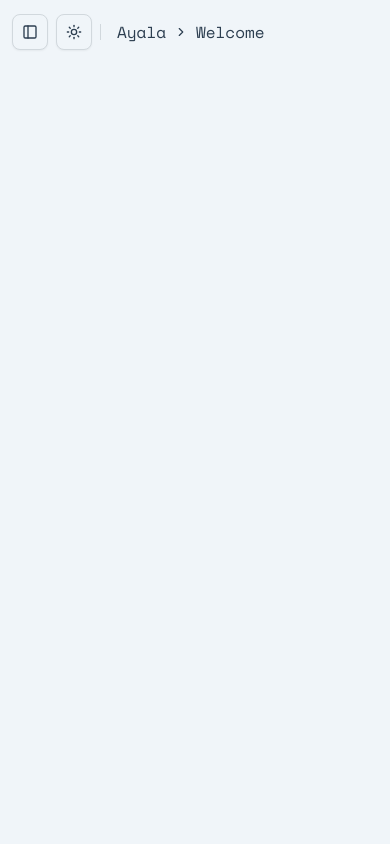
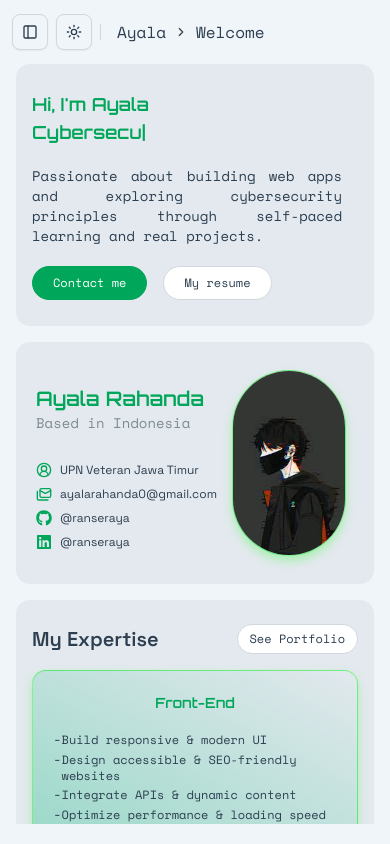
Before and after one commit to ranseraya/portfolio-Ayala, a Next.js app: page / in a window 390 px wide. Built offline with nearby package versions, Linux system fonts and the light colour scheme.

Commit message:
Update routing

```diff
--- a/next.config.mjs
+++ b/next.config.mjs
@@ -8,15 +8,6 @@ const nextConfig = {
     // experimental: {
     //   turbo: false, // Disable turbopack
     // },
-  async redirects() {
-    return [
-      {
-        source: '/',
-        destination: '/dashboard',
-        permanent: true,
-      },
-    ];
-  },
   };
 
 export default nextConfig;
--- a/src/app/page.js
+++ /dev/null
@@ -1,7 +0,0 @@
-import Image from "next/image";
-
-export default function Home() {
-  return (
-    <div></div>
-  );
-}
--- /dev/null
+++ b/src/app/page.jsx
@@ -0,0 +1,141 @@
+import TypingEffect from "@/components/typing-effect";
+import Image from "next/image";
+import HighlightHome from "@/components/dashboard-page/highlight-Home";
+import { UserCircle2Icon, MailsIcon } from "lucide-react";
+import { FaGithub, FaLinkedin } from "react-icons/fa";
+import { introData, contactInfo, expertiseAreas } from '@/lib/data/dashboard'
+
+export const metadata = {
+  title: "Dashboard Portfolio Ayala",
+  description:
+    "Welcome to Ayala Septama Rahanda's portfolio. Explore modern web development projects and cybersecurity insights. Ready to collaborate for innovative solutions.",
+};
+
+export default function Page() {
+  return (
+    <main className="flex flex-1 flex-col gap-4 p-4 pt-0 max-h-[90vh] overflow-y-scroll">
+      <section className="grid auto-rows-min gap-4 lg:grid-cols-2">
+        <div className="relative min-h-50 sm:min-h-80 bg-muted/80 aspect-auto rounded-xl p-4 flex flex-col items-start justify-around">
+          <div className="z-1 pr-4 h-1/2 flex flex-col justify-start">
+            <h1 className="text-lg lg:text-2xl xl:text-3xl mb-5 orbitron text-primary">
+              Hi, I'm {introData.firstname} <br />
+              <TypingEffect
+                words={["Front-End Developer", "Cybersecurity Enthusiast"]}
+              />
+            </h1>
+            <p className="text-sm md:text-base xl:text-lg text-foreground text-justify">
+              {introData.description}
+            </p>
+          </div>
+          <div className="flex flex-row mt-10 sm:mt-4 items-center gap-4">
+            <a
+              href="/contact"
+              className="text-xs sm:text-base px-5 py-2 border border-primary rounded-full bg-primary text-primary-foreground flex items-center gap-2 dark:bg-transparent dark:border-primary dark:text-primary"
+            >
+              Contact me
+            </a>
+            <a
+              href={introData.resumeLink}
+              download
+              className="text-xs sm:text-base px-5 py-2 border rounded-full border-border flex items-center gap-2 bg-card text-card-foreground duration-500 hover:bg-primary hover:text-primary-foreground"
+            >
+              My resume
+            </a>
+          </div>
+        </div>
+        <div className="bg-muted/80 aspect-auto rounded-xl flex justify-between gap-2 px-5 py-5 sm:py-0">
+          <div className="mt-2 sm:mt-10 flex flex-col justify-around">
+            <div className="">
+              <h2 className="text-xl sm:text-2xl orbitron text-primary">
+               {introData.firstname}{" "}
+                <span className="text-xl sm:text-2xl font-semibold hidden sm:inline text-foreground">
+                  {!introData.midname ? introData.midname : ''}{" "}
+                </span>
+                {introData.lastname}
+              </h2>
+              <p className="text-sm text-muted-foreground">
+                {introData.location}
+              </p>
+              <p></p>
+            </div>
+            <ul className="text-xs sm:text-sm space-y-2 text-foreground">
+              <li className="flex items-center gap-2 spaceGrotesk">
+                <UserCircle2Icon className="size-4 sm:size-5 text-primary" />
+                {contactInfo.university}
+              </li>
+              <li className="hover:text-primary">
+                <a
+                  href={`mailto:${contactInfo.email}`}
+                  className="flex items-center gap-2 spaceGrotesk"
+                >
+                  <MailsIcon className="size-4 sm:size-5 text-primary" />
+                  {contactInfo.email}
+                </a>
+              </li>
+              <li className="hover:text-primary">
+                <a
+                  href={contactInfo.github}
+                  target="_blank"
+                  rel="noopener noreferrer"
+                  className="flex items-center gap-2 spaceGrotesk"
+                >
+                  <FaGithub className="size-4 sm:size-5 text-primary" />
+                  @ranseraya
+                </a>
+              </li>
+              <li className="hover:text-primary">
+                <a
+                  href={contactInfo.linkedin}
+                  target="_blank"
+                  rel="noopener noreferrer"
+                  className="flex items-center gap-2 spaceGrotesk"
+                >
+                  <FaLinkedin className="size-4 sm:size-5 text-primary" />
+                  @ranseraya
+                </a>
+              </li>
+            </ul>
+          </div>
+          <div className="w-1/2 flex justify-center items-center">
+            <div className="w-auto max-h-11/12 h-auto rounded-full flex items-center overflow-hidden glassmorph-g">
+              <Image
+                src={introData.profilePic}
+                width={300}
+                height={400}
+                alt="foto-profile"
+                className=" w-auto max-h-50 sm:max-h-80"
+              />
+            </div>
+          </div>
+        </div>
+      </section>
+
+      <section className="bg-muted/80 rounded-xl py-6 px-4">
+        <div className="flex justify-between items-center mb-4">
+          <h2 className="text-xl sm:text-3xl font-semibold spaceGrotesk text-foreground">
+            My Expertise
+          </h2>
+          <a
+            href="/projects"
+            className="text-xs sm:text-base px-3 py-1.5 border rounded-full border-border flex items-center gap-2 bg-card text-card-foreground duration-500 hover:bg-primary hover:text-primary-foreground"
+          >
+            See Portfolio <span className="hidden sm:block">→</span>
+          </a>
+        </div>
+        <div className="grid gap-4 lg:grid-cols-2 text-sm sm:text-base">
+          {expertiseAreas.map((area, index) => (
+            <div key={index} className="h-44 rounded-xl glassmorph-g flex flex-col justify-center items-center text-foreground">
+              <h1 className="texl-base sm:text-xl mb-4 md:mb-2 xl:mb-4 orbitron text-primary">{area.title}</h1>
+              <ul className="flex flex-col justify-baseline text-foreground px-5 md:px-3 xl:px-5">
+                {area.points.map((point, pointIndex) => (
+                  <li key={pointIndex} className="flex items-baseline">- <p className="text-xs lg:text-sm xl:text-base">{point}</p></li>
+                ))}
+              </ul>
+            </div>
+          ))}
+        </div>
+        <HighlightHome />
+      </section>
+    </main>
+  );
+}
--- a/src/components/app-sidebar.jsx
+++ /dev/null
@@ -1,143 +0,0 @@
-"use client"
-
-import * as React from "react"
-import {
-  AudioWaveform,
-  BookOpen,
-  Bot,
-  Command,
-  Frame,
-  GalleryVerticalEnd,
-  Map,
-  PieChart,
-  Settings2,
-  SquareTerminal,
-} from "lucide-react"
-
-import { NavMain } from "@/components/nav-main"
-import { NavProjects } from "@/components/nav-projects"
-import { NavUser } from "@/components/nav-user"
-import { TeamSwitcher } from "@/components/team-switcher"
-import {
-  Sidebar,
-  SidebarContent,
-  SidebarFooter,
-  SidebarHeader,
-  SidebarRail,
-} from "@/components/ui/sidebar"
-
-// This is sample data.
-const data = {
-  user: {
-    name: "Ayala Septama Rahanda",
-    email: "ayalarahanda0@gmail.com",
-    avatar: "/",
-  },
-  teams: [
-    {
-      name: "Acme Inc",
-      logo: GalleryVerticalEnd,
-      plan: "Enterprise",
-    },
-    {
-      name: "Acme Corp.",
-      logo: AudioWaveform,
-      plan: "Startup",
-    },
-    {
-      name: "Evil Corp.",
-      logo: Command,
-      plan: "Free",
-    },
-  ],
-  navMain: [
-    {
-      title: "Dashboard",
-      url: "/dashboard",
-      icon: SquareTerminal,
-      isActive: true,
-    },
-    {
-      title: "About",
-      url: "/about",
-      icon: Bot,
-    },
-    {
-      title: "Projects",
-      url: "/projects",
-      icon: BookOpen,
-    },
-    {
-      title: "Certifications",
-      url: "/certifications",
-      icon: Settings2,
-      // items: [
-      //   {
-      //     title: 'Certifications',
-      //     url: '/certifications#cert'
-      //   },
-      //   {
-      //     title: 'Achievements',
-      //     url: '/certifications#cert'
-      //   },
-      //   {
-      //     title: 'Badge',
-      //     url: '/certifications#cert'
-      //   },
-      // ]
-    },
-    {
-      title: "Blog",
-      url: "/blog",
-      icon: Settings2,
-
-    },
-    {
-      title: "Tools & Skills",
-      url: "/skills",
-      icon: Settings2,
-    },
-    {
-      title: "Contact Me",
-      url: "/contact",
-      icon: Settings2,
-    },
-  ],
-  projects: [
-    {
-      name: "Georecomendation",
-      url: "#",
-      icon: Frame,
-    },
-    {
-      name: "Sales & Marketing",
-      url: "#",
-      icon: PieChart,
-    },
-    {
-      name: "Travel",
-      url: "#",
-      icon: Map,
-    },
-  ],
-}
-
-export function AppSidebar({
-  ...props
-}) {
-  return (
-    <Sidebar collapsible="icon" {...props}>
-      <SidebarHeader>
-        <TeamSwitcher teams={data.teams} />
-      </SidebarHeader>
-      <SidebarContent>
-        <NavMain items={data.navMain} />
-        <NavProjects projects={data.projects} />
-      </SidebarContent>
-      <SidebarFooter>
-        <NavUser user={data.user} />
-      </SidebarFooter>
-      <SidebarRail />
-    </Sidebar>
-  );
-}
--- a/src/components/navigation-sidebar.jsx
+++ b/src/components/navigation-sidebar.jsx
@@ -34,7 +34,7 @@ const data = {
   navMain: [
     {
       title: "Dashboard",
-      url: "/dashboard",
+      url: "/",
       icon: Monitor,
       isActive: true,
     },
```
